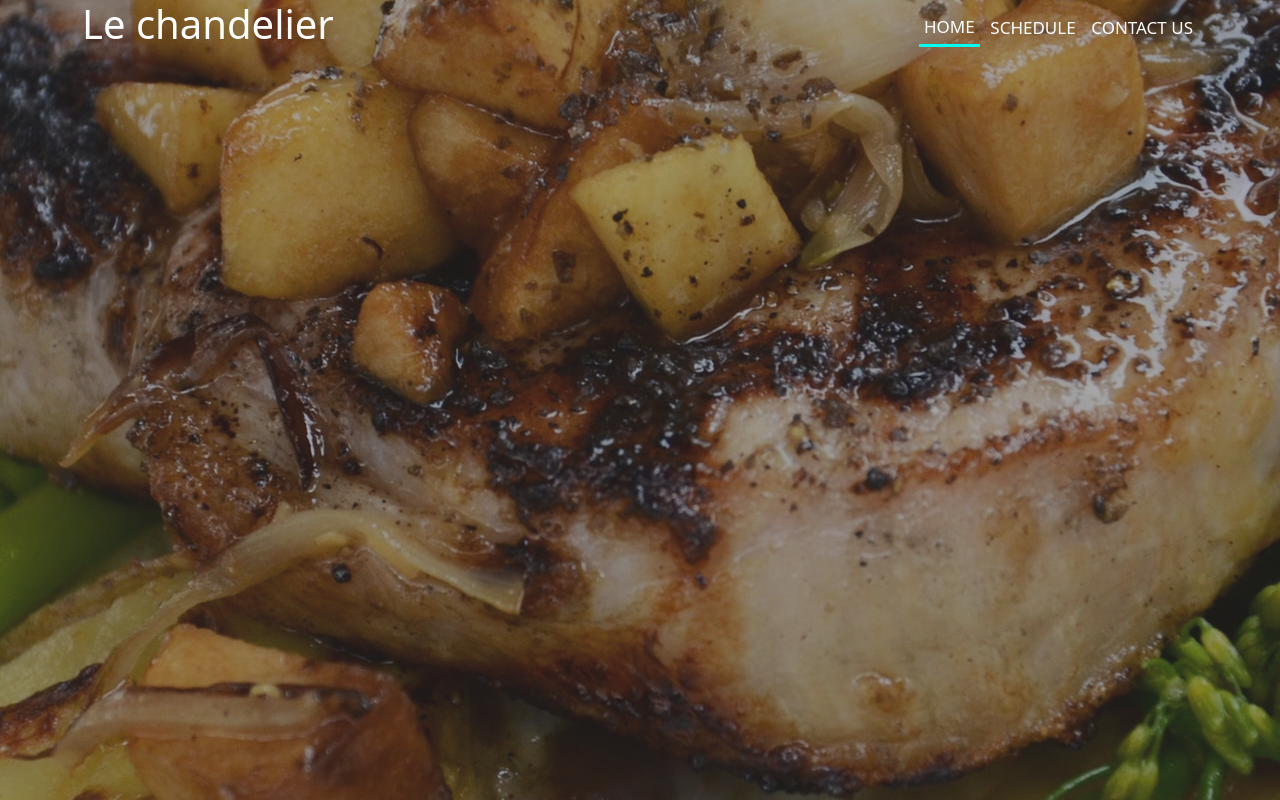
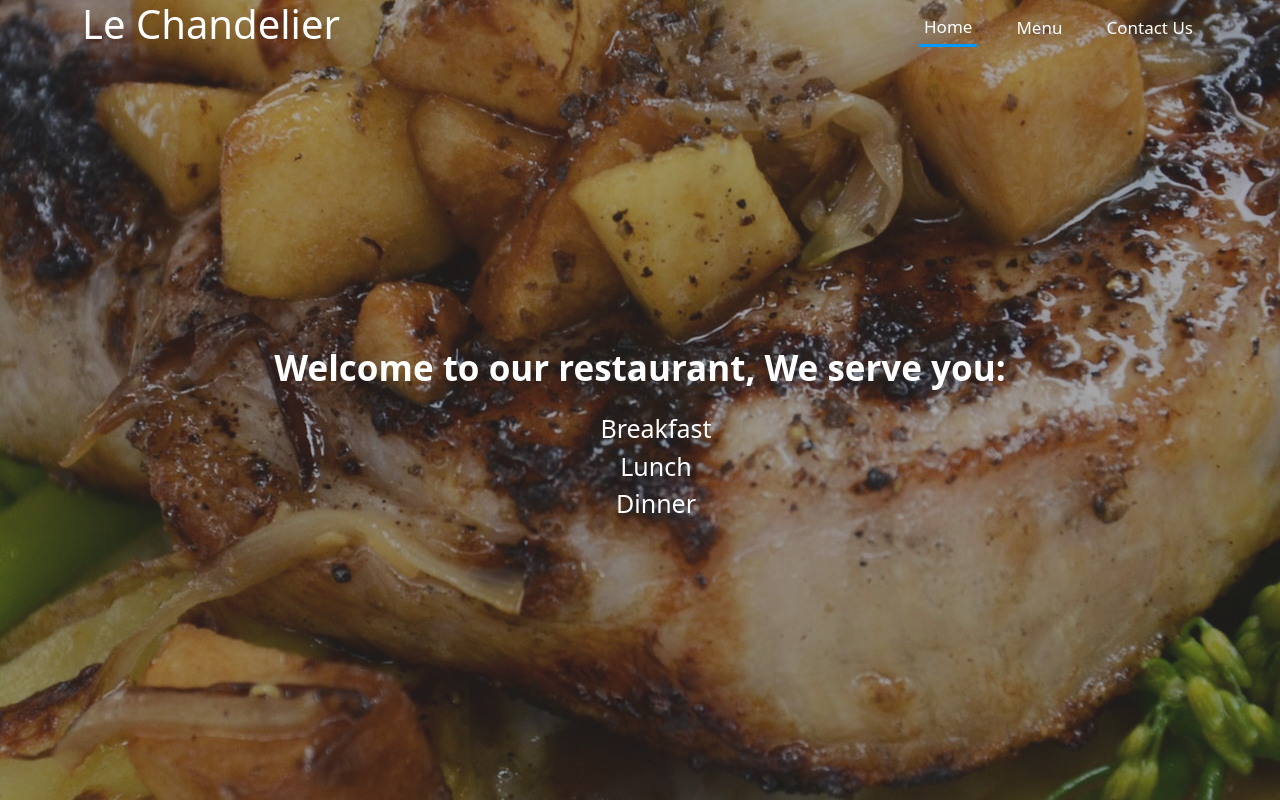
Before and after one commit to NtwaliHeritier/restaurant-js, a website built with webpack: page dist/index.html in a window 1280 px wide. Built offline with nearby package versions, Linux system fonts and the light colour scheme.

Commit message:
separate module and add tabbed content feature

```diff
--- a/css/index.css
+++ b/css/index.css
@@ -27,8 +27,96 @@ nav {
     font-size: 17px;
     font-weight: 500;
     padding: 5px;
+    cursor: pointer;
+}
+
+.active-link {
+    border-bottom: 3px solid #0099ff;
+}
+
+.home {
+    margin-top: 5%;
+    height: 80vh;
+    display: none;
+    flex-direction: column;
+    justify-content: center;
+}
+
+.home p, .home ul {
+    text-align: center;
+}
+
+.home p {
+    font-size: 35px;
+    font-weight: 800;
+}
+
+.home li {
+    font-size: 25px;
+    font-weight: 500;
+    list-style: none;
+}
+
+.menu {
+    display: none;
+    margin-top: 5%;
+    height: 60vh;
+    background-color: rgba(0, 0, 0, 0.5);
+    justify-content: space-around;
+    align-items: center;
+}
+
+.menu span {
+    display: block;
+    font-size: 30px;
+}
+
+.menu h3 {
+    font-size: 40px;
+    color: #00ff55;
+}
+
+.contact {
+    margin: 6% auto 0;
+    background-color: rgba(0, 0, 0, 0.5);
+    width: 80%;
+    padding: 2% 0 3%;
+    display: none;
+}
+
+form {
+    width: 100%;
+}
+
+.contact button {
+    background-color: #00ff55;
+    padding: 10px;
+    font-size: 20px;
+}
+
+.email, .textarea {
+    display: flex;
+    flex-direction: column;
+    width: 70%;
+    margin: 2% auto;
+}
+
+.email input {
+    padding: 2%;
+}
+
+.contact button {
+    width: 70%;
+    display: block;
+    margin: 1% auto 0;
+    font-weight: 700;
+    font-size: 25px;
+}
+
+label {
+    font-size: 20px;
 }
 
 .active {
-    border-bottom: 3px solid #00fff2;
+    display: flex;
 }
--- a/package.json
+++ b/package.json
@@ -4,7 +4,8 @@
   "description": "",
   "main": "index.js",
   "scripts": {
-    "test": "echo \"Error: no test specified\" && exit 1"
+    "build": "webpack",
+    "start:dev": "webpack-dev-server"
   },
   "repository": {
     "type": "git",
--- /dev/null
+++ b/src/home.js
@@ -0,0 +1,23 @@
+const Home = (()=>{
+    const homeCreate = ()=>{
+        const home = document.createElement('div')
+        home.setAttribute('class', 'home')
+        home.setAttribute('id', 'homepage')
+        home.classList.add('active')
+        home.classList.add('panel')
+        home.innerHTML += `
+        <p>Welcome to our restaurant, We serve you:</p>
+        <ul>
+          <li>Breakfast</li>
+          <li>Lunch</li>
+          <li>Dinner</li>
+        </ul>
+        `
+        const container = document.getElementById('content')
+        container.appendChild(home)
+    }
+    return { homeCreate }
+}
+)();
+
+export default Home
--- a/src/index.js
+++ b/src/index.js
@@ -1 +1,5 @@
-// alert("Hello there!!")
+import Navbar from './nav'
+
+document.addEventListener('DOMContentLoaded', ()=>{
+    Navbar.navCreate()
+})
--- /dev/null
+++ b/src/menu.js
@@ -0,0 +1,21 @@
+const Menu = (()=>{
+    const menuCreate = ()=> {
+        const menu = document.createElement('div')
+        menu.setAttribute('class', 'menu')
+        menu.classList.add('panel')
+        menu.setAttribute('id', 'menupage')
+        menu.innerHTML = `
+        <div class="breakfast-menu">
+        <h3>Breakfast</h3>
+        <span>Omelette</span>
+        <span>Coffee</span>
+        <span>Tea</span>
+        <span>Bread</span>
+        `
+        const container = document.getElementById('content')
+        container.appendChild(menu)
+    }
+    return { menuCreate }
+})();
+
+export default Menu
--- /dev/null
+++ b/src/nav.js
@@ -0,0 +1,58 @@
+import Home from './home'
+import Menu from './menu'
+
+const Navbar = (()=>{
+    const navCreate = ()=>{
+        const content = document.getElementById("content")
+        const container = document.createElement('div')
+        container.setAttribute('class', 'container')
+        const nav = document.createElement('nav')
+        const h1 = document.createElement('h1')
+        h1.textContent = "Le Chandelier"
+        const navLinks = document.createElement('div')
+        navLinks.setAttribute('class', 'nav-links')
+        const span1 = document.createElement('span')
+        span1.setAttribute('class', 'active-link')
+        span1.textContent = "Home"
+        span1.setAttribute('data-target', '#homepage')
+        const span2 = document.createElement('span')
+        span2.textContent = "Menu"
+        span2.setAttribute('data-target', '#menupage')
+        const span3 = document.createElement('span')
+        span3.textContent = "Contact Us"
+        span3.setAttribute('data-target', '#contactpage')
+        navLinks.appendChild(span1)
+        navLinks.appendChild(span2)
+        navLinks.appendChild(span3)
+        nav.appendChild(h1)
+        nav.appendChild(navLinks)
+        container.appendChild(nav)
+        content.appendChild(container)
+        Home.homeCreate()
+        Menu.menuCreate()
+        const spans = document.querySelectorAll('.panel')
+        navLinks.addEventListener('click', (e)=> {
+            if(e.target.tagName == "SPAN") {
+                const panel = document.querySelector(e.target.dataset.target)
+                spans.forEach((span)=>{
+                    if(span==panel) {
+                        span.classList.add('active')
+                        const links = document.querySelectorAll('.nav-links span')
+                        e.target.classList.add('active-link')
+                        links.forEach((link)=>{
+                            if(link.textContent !== e.target.textContent) {
+                                link.classList.remove('active-link')
+                            }
+                        })
+                    }
+                    else {
+                        span.classList.remove('active')
+                    }
+                })
+            }
+        })
+    }
+    return { navCreate }
+})();
+
+export default Navbar
```
Also changed, not shown: dist/index.html, dist/main.js.
